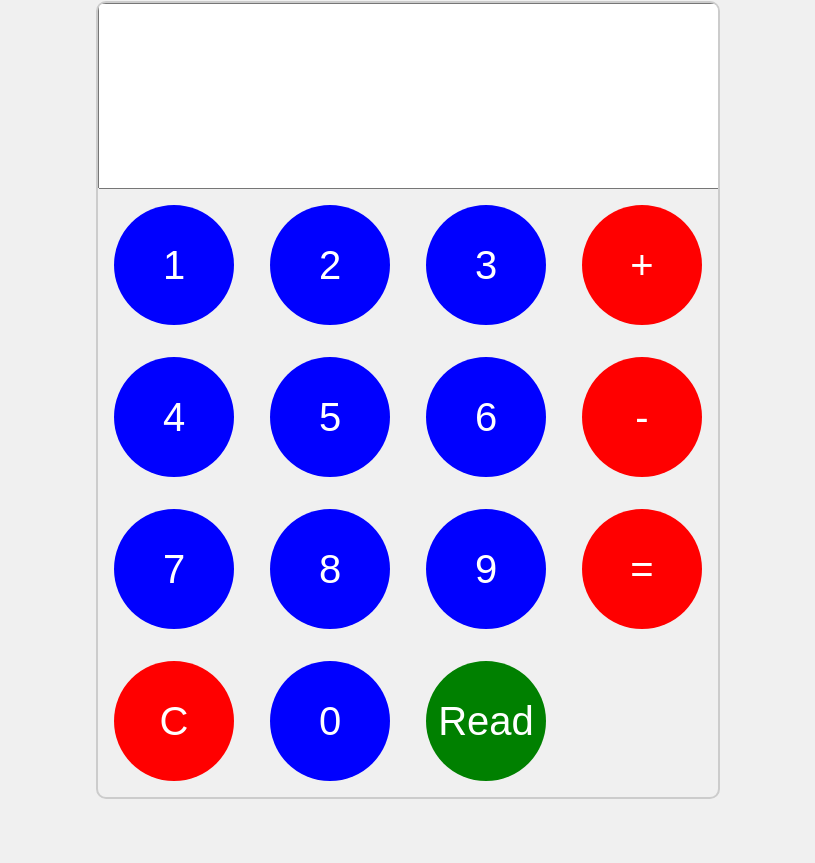
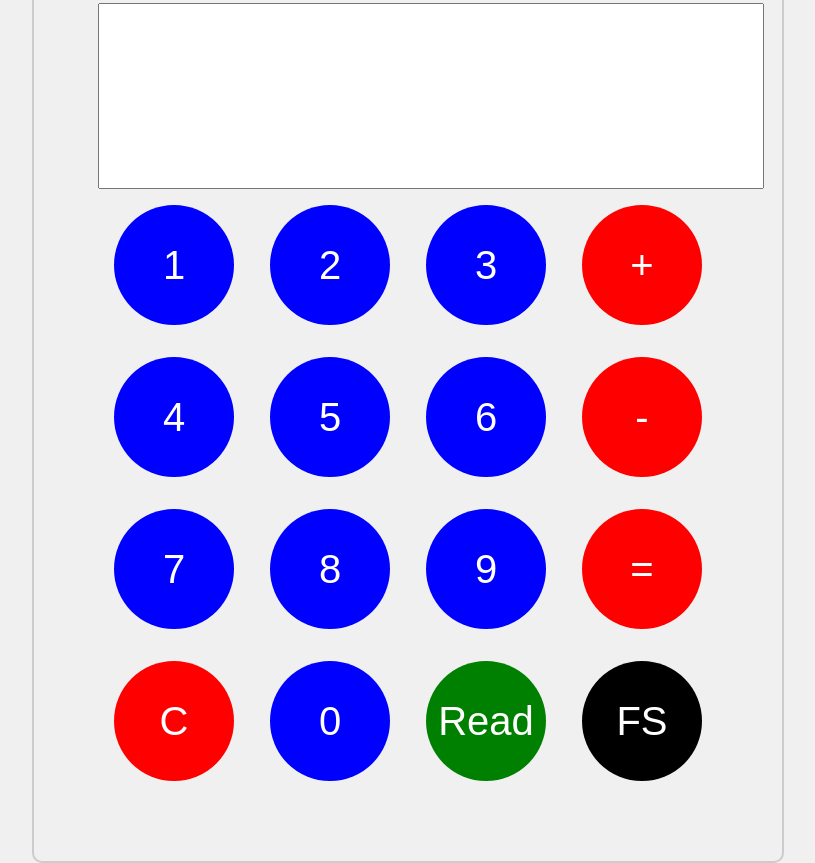
Before and after one commit to alphonsoore/cashregister, a plain HTML site: page index.html in a window 1280 px wide. Shown: the whole page, without its empty margins (232-1047 px from the left). Before the commit the page ends 800 px from the top, so only its background shows below. Drawn offline with Linux system fonts and the light colour scheme.

Commit message:
Add files via upload

```diff
--- a/index.html
+++ b/index.html
@@ -12,12 +12,22 @@
       justify-content: center;
       height: 100vh;
       background-color: #f0f0f0;
+
+      user-select: none;
+	  user-scalable=no;
+      -webkit-user-select: none;
+      -moz-user-select: none;
+      -ms-user-select: none;
+	  -webkit-touch-callout: none !important;
+	  width=device-width;
+	  touch-action: manipulation;
     }
 
     #calculator-container {
       border: 2px solid #ccc;
       border-radius: 10px;
       overflow: hidden;
+	  padding: 5%;
     }
 
     #display {
@@ -53,6 +63,11 @@
       background-color: green;
       color: white;
     }
+
+    button.black {
+      background-color: black;
+      color: white;
+    }
   </style>
 </head>
 <body>
@@ -85,6 +100,7 @@
       <button class="func" onclick="clearDisplay()">C</button>
       <button class="num" onclick="addToDisplay(0)">0</button>
       <button class="green" onclick="readDisplay()">Read</button>
+      <button class="black" onclick="toggleFullScreen()">FS</button>
     </div>
   </div>
 
@@ -110,19 +126,20 @@
     function readDisplay() {
       if ('speechSynthesis' in window) {
         const speech = new SpeechSynthesisUtterance(display.value);
-        speech.lang = 'en-US';
+        speech.voice = speechSynthesis.getVoices().find(voice => voice.name === 'Alex');
         speech.volume = 1;
-        speech.rate = 1;
-        speech.pitch = 1;
+        speech.rate = 0.5;
+        speech.pitch = 0;
         window.speechSynthesis.speak(speech);
       } else {
         alert('Text-to-speech is not supported in your browser.');
       }
     }
 
-    // Fullscreen
-    document.body.requestFullscreen = document.body.requestFullscreen || document.body.mozRequestFullScreen || document.body.webkitRequestFullscreen;
-    document.body.requestFullscreen();
+    function toggleFullScreen() {
+      document.body.requestFullscreen = document.body.requestFullscreen || document.body.mozRequestFullScreen || document.body.webkitRequestFullscreen;
+      document.body.requestFullscreen();
+    }
   </script>
 </body>
 </html>
```
